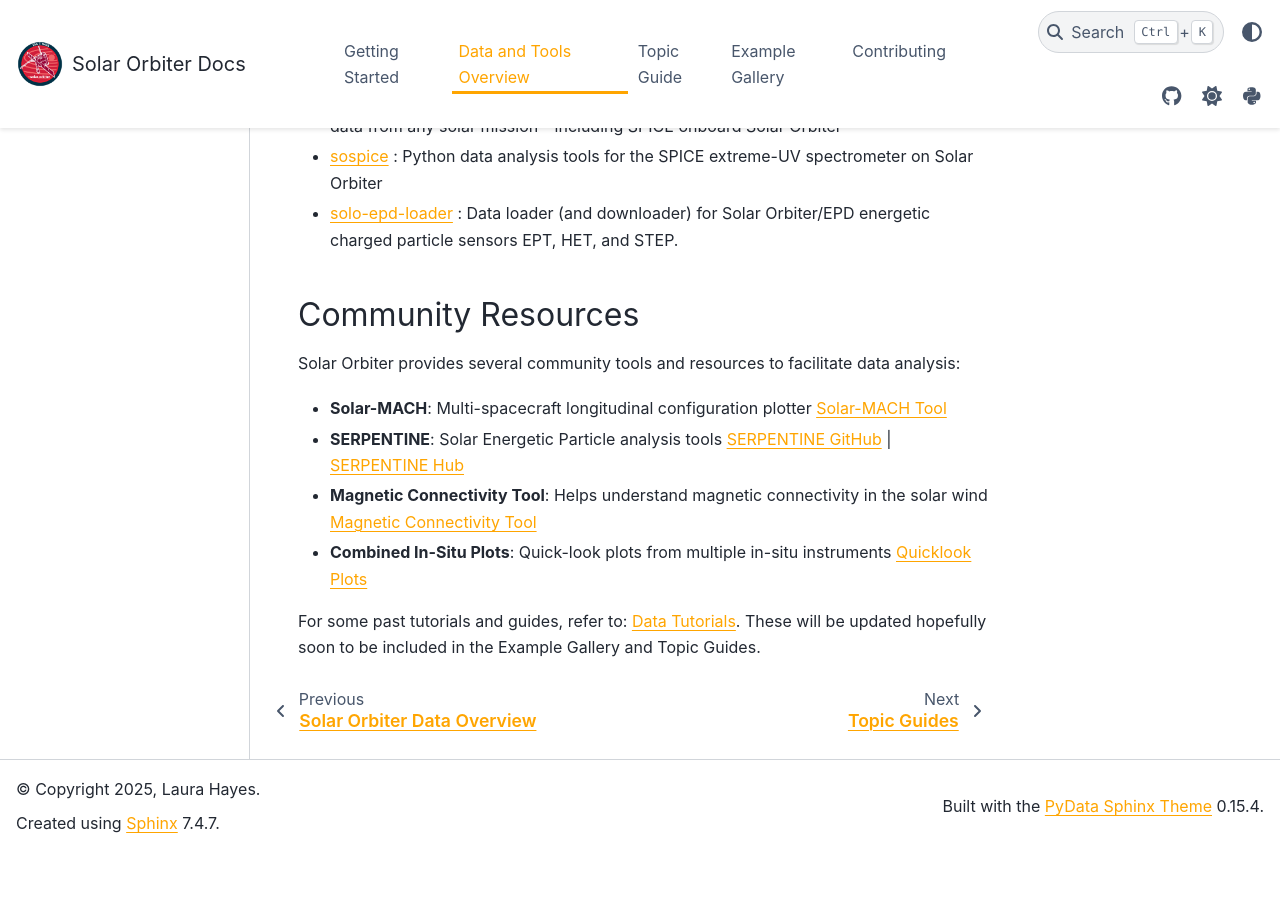
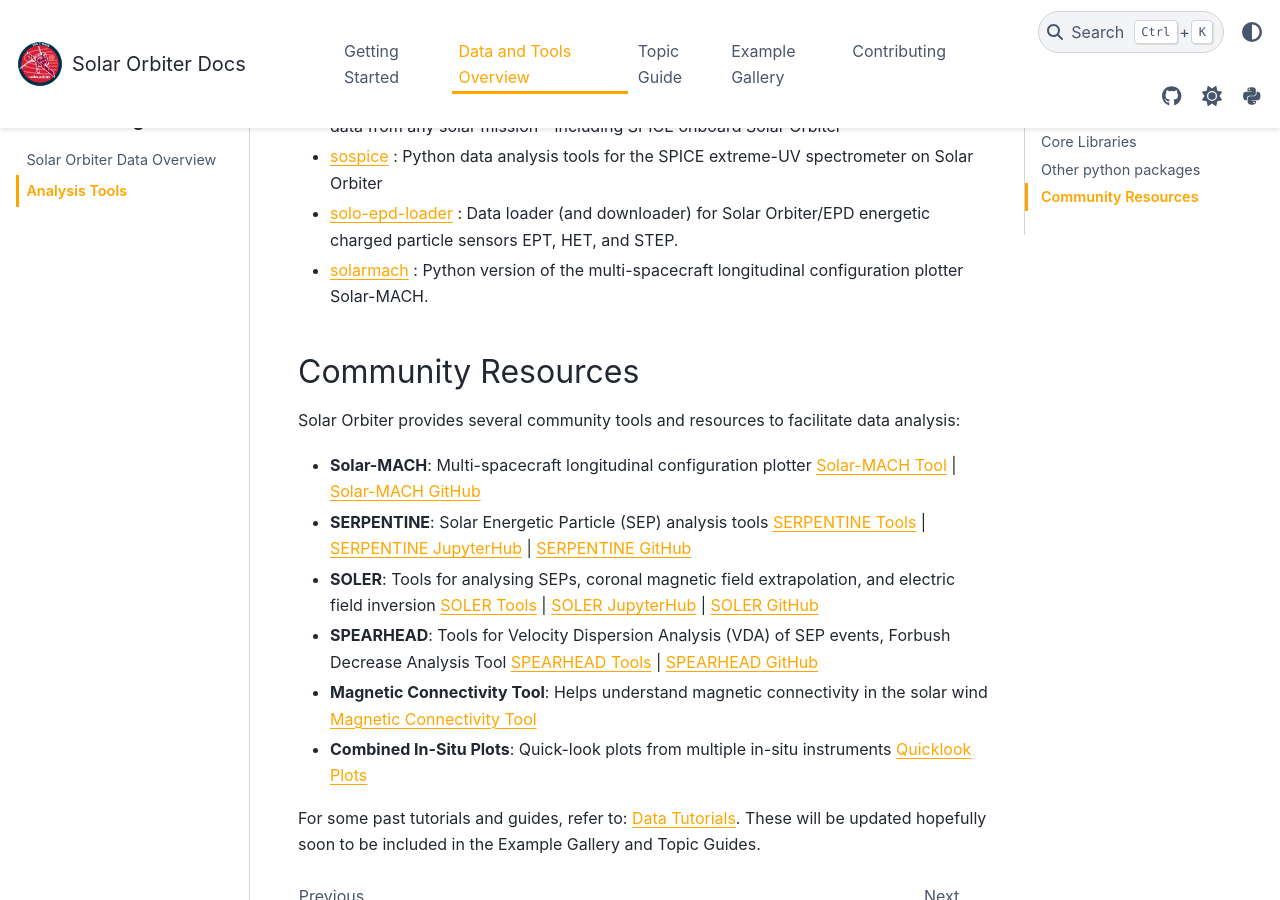
Before and after one commit to SolarOrbiterWorkshop/solar-orbiter-docs, a Sphinx documentation site: the page built from docs/data_overview/analysis_tools.rst, in a window 1280 px wide and 900 px high, scrolled down 646 px. Built offline with Sphinx 7.4.7 and the PyData theme 0.15.4, drawn with Linux system fonts in a browser that asks for light colours; before the commit the page ends 1499 px from its top, so only the background shows below that.

Commit message:
Update analysis_tools.rst

```diff
--- a/docs/data_overview/analysis_tools.rst
+++ b/docs/data_overview/analysis_tools.rst
@@ -18,6 +18,7 @@
 - `sunraster <https://github.com/sunpy/sunraster>`_ : SunPy-affiliated package which provides tools to analyze data from spectral data from any solar mission - including SPICE onboard Solar Orbiter
 - `sospice <https://github.com/solo-spice/sospice>`_ : Python data analysis tools for the SPICE extreme-UV spectrometer on Solar Orbiter
 - `solo-epd-loader <https://github.com/jgieseler/solo-epd-loader>`_ : Data loader (and downloader) for Solar Orbiter/EPD energetic charged particle sensors EPT, HET, and STEP.
+- `solarmach <https://github.com/jgieseler/solarmach>`_ : Python version of the multi-spacecraft longitudinal configuration plotter Solar-MACH.
 
 
 
@@ -28,10 +29,16 @@
 Solar Orbiter provides several community tools and resources to facilitate data analysis:
 
 - **Solar-MACH**: Multi-spacecraft longitudinal configuration plotter
-  `Solar-MACH Tool <https://solar-mach.github.io/>`_
+  `Solar-MACH Tool <https://solar-mach.github.io/>`_ | `Solar-MACH GitHub <https://github.com/jgieseler/Solar-MACH>`_
 
-- **SERPENTINE**: Solar Energetic Particle analysis tools
-  `SERPENTINE GitHub <https://github.com/serpentine-h2020>`_ | `SERPENTINE Hub <https://serpentine-h2020.eu/>`_
+- **SERPENTINE**: Solar Energetic Particle (SEP) analysis tools
+  `SERPENTINE Tools <https://serpentine-h2020.eu/tools/>`_ | `SERPENTINE JupyterHub <https://serpentine-h2020.eu/hub/>`_ | `SERPENTINE GitHub <https://github.com/serpentine-h2020>`_
+
+- **SOLER**: Tools for analysing SEPs, coronal magnetic field extrapolation, and electric field inversion
+  `SOLER Tools <https://soler-horizon.eu/tools/>`_ | `SOLER JupyterHub <https://soler-horizon.eu/hub/>`_ | `SOLER GitHub <https://github.com/soler-he>`_
+
+- **SPEARHEAD**: Tools for Velocity Dispersion Analysis (VDA) of SEP events, Forbush Decrease Analysis Tool
+  `SPEARHEAD Tools <https://spearhead-he.eu/tools/>`_ | `SPEARHEAD GitHub <https://github.com/spearhead-he>`_
 
 - **Magnetic Connectivity Tool**: Helps understand magnetic connectivity in the solar wind
   `Magnetic Connectivity Tool <https://connect-tool.irap.omp.eu/>`_
```
